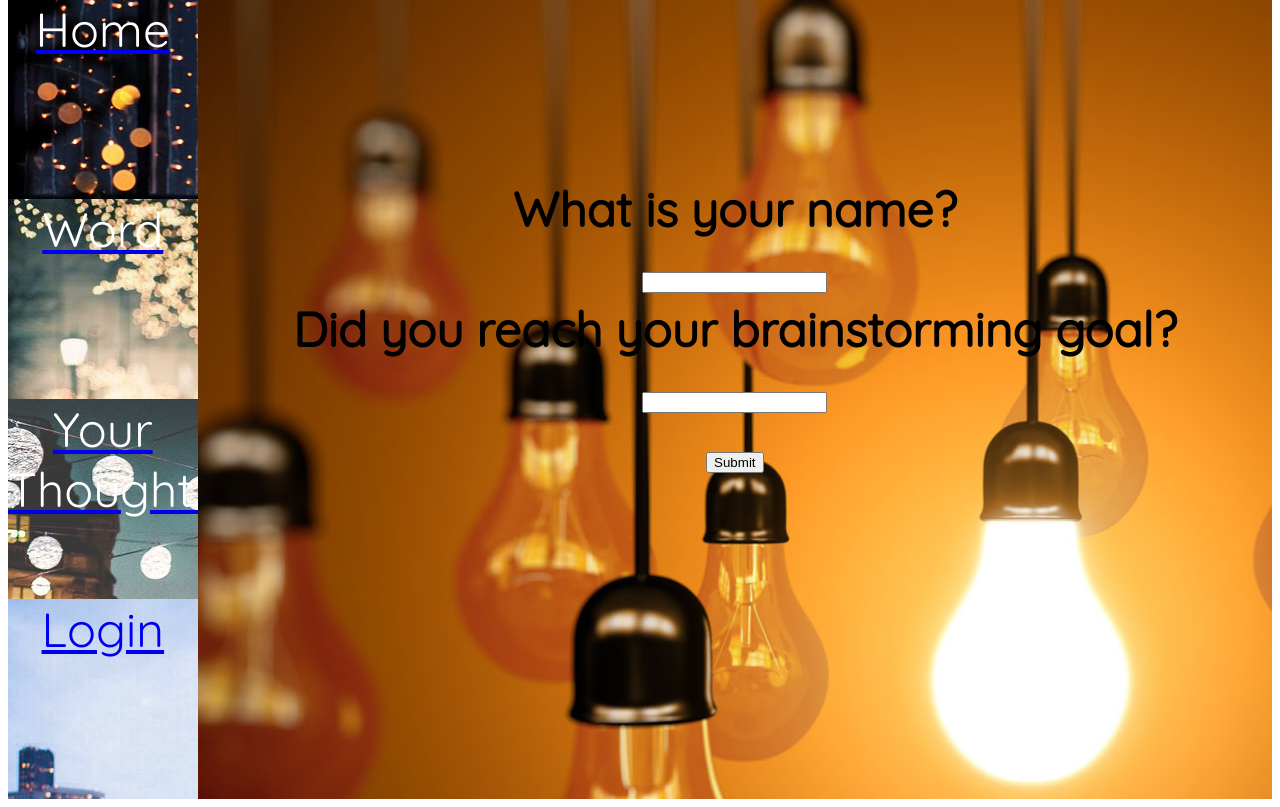
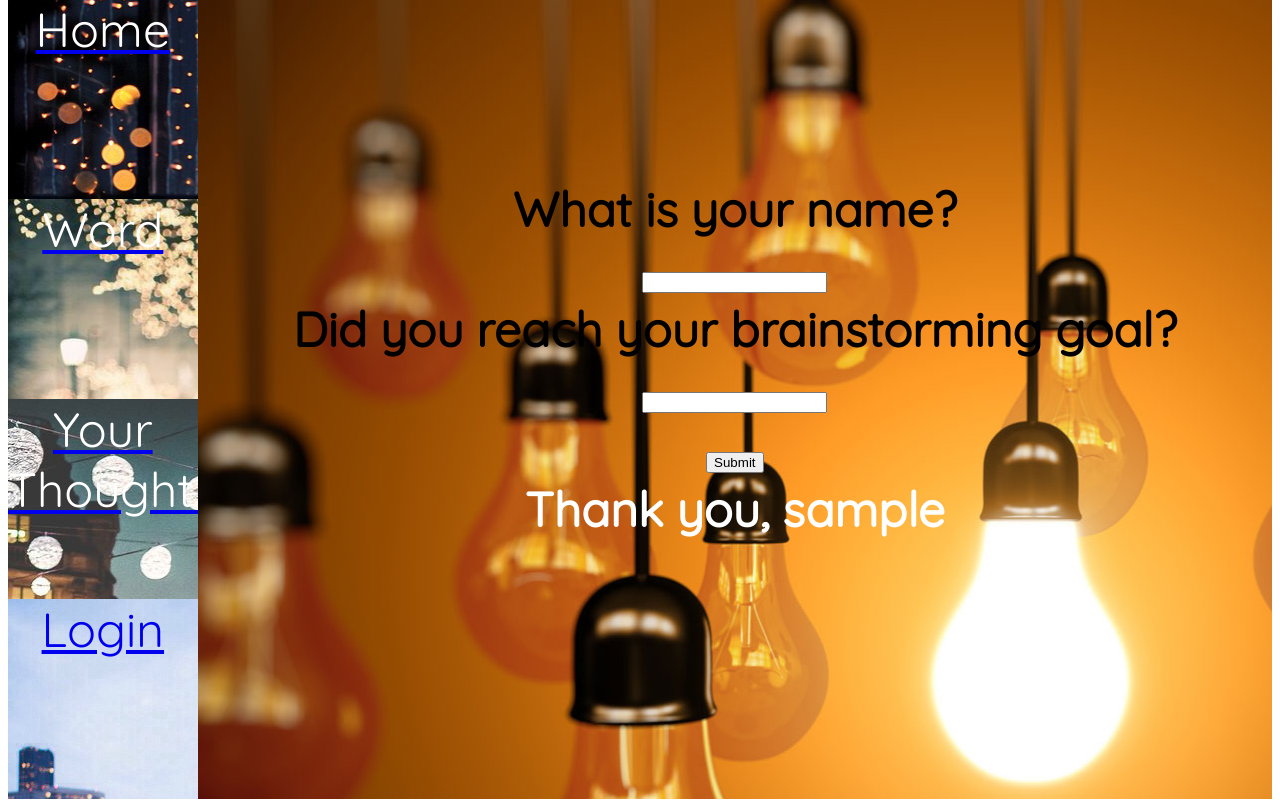
Before and after one commit to linhly2012/finalproject, a Python web app: template template/yourthoughts.html in a window 1280 px wide. Shown: the part 84-891 px from the top of the page. Run offline with Jinja, Linux system fonts and the light colour scheme; the template is opened without the code that fills it: most values are stand-ins (such as "Sample title", 1, 10 or a date in 2020); some libraries are stand-ins or nearby versions.

Commit message:
update yourthought.html thank you notes -L

```diff
--- a/app.yaml
+++ b/app.yaml
@@ -1,5 +1,4 @@
 application: peargenerator
-application: finalproject-1020
 version: 1
 runtime: python27
 api_version: 1
--- a/main.py
+++ b/main.py
@@ -68,11 +68,11 @@ class SurveyHandler(webapp2.RequestHandler):
         username1.created_date = current_date
 
         username1.put()
-        self.response.write('Thank you!')
         # self.response.write('<a href=/add_name>Record User</a>')
 
+        template_vars={'username' : username}
         entry = jinja2_environment.get_template('template/yourthoughts.html')
-        self.response.write(entry.render())
+        self.response.write(entry.render(template_vars))
 
 class UserDataHandler(webapp2.RequestHandler):
     def get(self):
@@ -99,7 +99,7 @@ app = webapp2.WSGIApplication([
     ('/', HomePageHandler),
     ('/login', MainHandler),
     ('/survey', SurveyHandler),
-    ('/nodes', NodeHandler)
+    ('/nodes', NodeHandler),
     ('/survey', SurveyHandler),
     ('/nodes', NodeHandler)
 ], debug=True)
--- a/style/yourthoughts.css
+++ b/style/yourthoughts.css
@@ -109,7 +109,10 @@ body{
   font-size: .5em;
 }
 
-
+#thank{
+  text-align: center;
+  color: white;
+}
 /*a:link {
     color: #FF0000;
 }*/
--- a/template/welcome.html
+++ b/template/welcome.html
@@ -5,10 +5,7 @@
   <title> P E A R </title>
   <link rel="stylesheet" type="text/css" href="/style/welcomepage.css">
   <link href='https://fonts.googleapis.com/css?family=Quicksand' rel='stylesheet' type='text/css'>
-<<<<<<< HEAD
   <script src="https://apis.google.com/js/platform.js" async defer></script>
-=======
->>>>>>> 7ca5cdc211f2f5190d746a1c165e752ff605abef
   <script src="/scripts/welcomepage.js"></script>
 
   <!-- // <script src="Download the uncompressed, development jQuery 2.1.4"></script> -->
--- a/template/yourthoughts.html
+++ b/template/yourthoughts.html
@@ -21,49 +21,35 @@
     <br/>
     <br/>
     <br/>
-    <div>What is your name? <br/> <input type="text" name="name"/></div>
+    <div>What is your name? <br/> <input type="text" name="username"/></div>
     <div>Did you reach your brainstorming goal? <br/><input type="text" name="useful"/></div>
-    <div><input type="submit" value="Submit"/></div>
+    <div><input type="submit" value="Submit"/>
+      <div id="thank">
+        {% if username %}
+            Thank you, {{ username }}
+        {% endif %}
+      </div>
+    </div>
   </form>
-
-
-
-
-
-
 <!--Scroll Bar Menu-->
 <div id="menu">
   <section id="sec1">
     <a href="/"><font color="white">Home</font></a>
-  <!-- <img src="large.jpg"> -->
   </section>
 
   <section id="sec2">
     <a href="word_page.html"><font color="white">Word</font></a>
-<!-- <img src="paris_19-wallpaper-1680x1050.jpg" width="40%"> -->
   </section>
-
 
   <section id="sec3">
       <a href="/survey"><font color="white">Your <br/> Thoughts</font></a>
-<!-- <img src="paris_city_lights-wallpaper-2560x1600.jpg" width="40%"> -->
   </section>
 
   <section id="sec4">
-
   <a href="/login">Login</a>
-<!-- <img src="338338-galaxy-hd-wallpaper.jpg" width=40%> -->
   </section>
 
 </div>
-
-
 <!--testing the scroll -->
-
-
-
-
-
-
 </body>
 </html>
```
Also changed, not shown: 1 other file.
